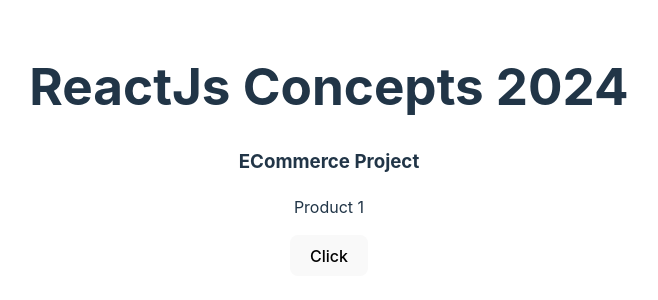
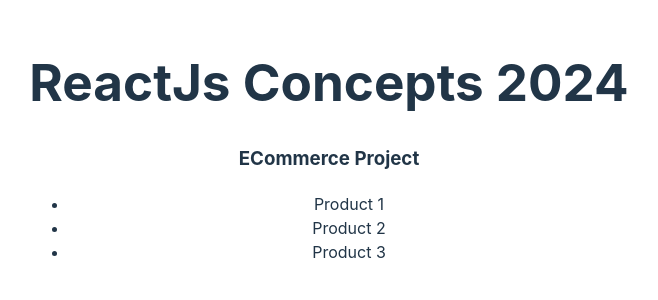
Before and after one commit to phntram/reactjs-course, a React (Vite) app in the folder 2_react_concepts/: page / in a window 1280 px wide. Shown: the part 250-550 px from the top of the page, without its empty margins (311-969 px from the left). Built offline with nearby package versions, Linux system fonts and the light colour scheme.

Commit message:
2_react_concepts: list, key props and props.

```diff
--- a/2_react_concepts/src/App.jsx
+++ b/2_react_concepts/src/App.jsx
@@ -5,6 +5,9 @@ import './App.css';
 import ClassBasedComponent from './components/class-based-component';
 import FunctionalComponent from './components/functional-component';
 import ProductList from './components/products';
+
+// Props
+const dummyProductData = ["Product 1", "Product 2", "Product 3"];
 
 function App() {
 
@@ -14,7 +17,7 @@ function App() {
 			{/* <ClassBasedComponent></ClassBasedComponent>
 			<FunctionalComponent /> */}
 
-			<ProductList />
+			<ProductList listOfProducts={dummyProductData} />
 		</>
 	);
 }
--- a/2_react_concepts/src/components/products/index.jsx
+++ b/2_react_concepts/src/components/products/index.jsx
@@ -1,12 +1,20 @@
 import ProductItem from "./components/product-item";
 
-const dummyProductData = ["Product 1", "Product 2", "Product 3"];
 
-function ProductList() {
+function ProductList(props) {
+    const listOfProducts = props.listOfProducts;
+    console.log(props);
     return (
         <div>
             <h3>ECommerce Project</h3>
-            <ProductItem />
+            {/* <ProductItem /> */}
+
+            <ul>
+                {
+                    // dummyProductData.map((item, index) => <li key={index}>{item}</li>)
+                    listOfProducts.map((item) => <li>{item}</li>)
+                }
+            </ul>
         </div>
     );
 }
```
